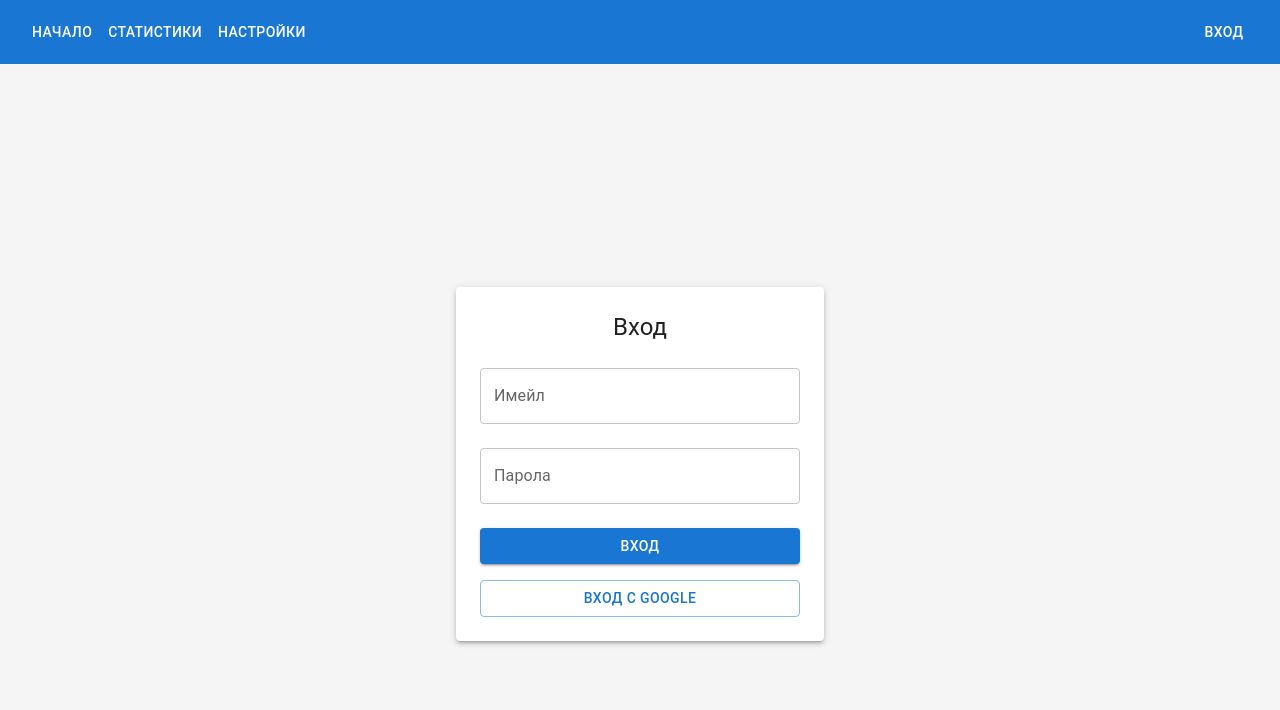
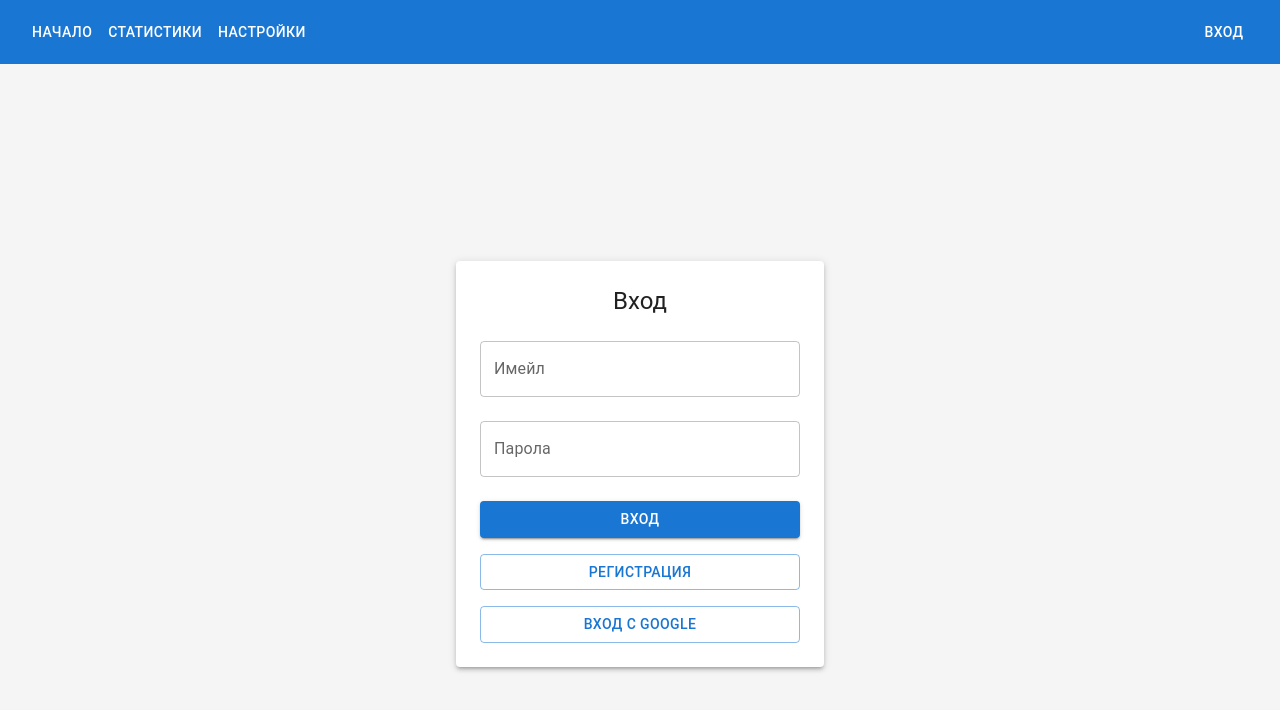
Before and after one commit to genchev/sarbi, a React (Create React App) app: page /login in a window 1280 px wide. Shown: the top 710 px of the page. Built offline with nearby package versions, Linux system fonts and the light colour scheme; no server answers.

Commit message:
Add email registration

```diff
--- a/src/components/Login.js
+++ b/src/components/Login.js
@@ -1,5 +1,5 @@
 import { useState } from "react";
-import { signInWithEmailAndPassword } from "firebase/auth";
+import { signInWithEmailAndPassword, createUserWithEmailAndPassword } from "firebase/auth";
 import { auth } from "../firebase";
 import { signInWithPopup, GoogleAuthProvider } from "firebase/auth";
 import { Button, TextField, Box, Typography, Paper, Alert } from '@mui/material';
@@ -25,6 +25,14 @@ const googleLogin = async () => {
     e.preventDefault();
     try {
       await signInWithEmailAndPassword(auth, email, password);
+    } catch (err) {
+      setError(err.message);
+    }
+  };
+
+  const register = async () => {
+    try {
+      await createUserWithEmailAndPassword(auth, email, password);
     } catch (err) {
       setError(err.message);
     }
@@ -63,6 +71,14 @@ return (
           <Button variant="contained" type="submit" fullWidth sx={{ mt: 2 }}>
             Вход
           </Button>
+          <Button
+            variant="outlined"
+            fullWidth
+            sx={{ mt: 2 }}
+            onClick={register}
+          >
+            Регистрация
+          </Button>
         </form>
         <Button
           variant="outlined"
```
